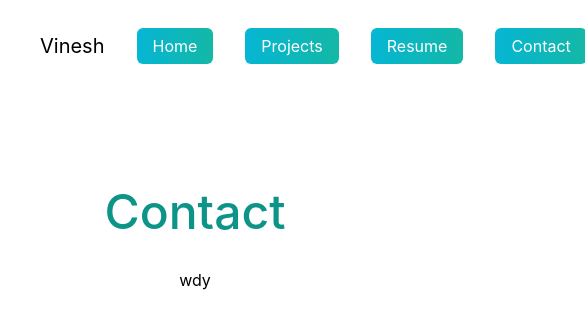
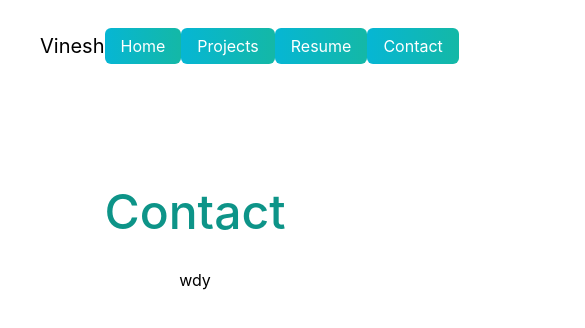
Before and after one commit to vintheruler1/vintheruler1.github.io, a Next.js app: page /contact in a window 390 px wide. Shown: the top 328 px of the page, 585 px wide, since content can reach past the window. Built offline with nearby package versions, Linux system fonts and the light colour scheme.

Commit message:
Fix mobile button

```diff
--- a/src/pages/contact.jsx
+++ b/src/pages/contact.jsx
@@ -23,21 +23,37 @@ export default function Home() {
           <nav className="py-8 mb-12 flex justify-between">
             <h1 className="text-xl dark:text-white">Vinesh</h1>
             <ul className="flex items-center">
-            <li>
-                <a className="bg-gradient-to-r from-cyan-500 to-teal-500 text-white px-4 py-2 rounded-md ml-8"
-                href="./#">Home</a>
+              <li>
+                <a
+                  className="bg-gradient-to-r from-cyan-500 to-teal-500 text-white px-4 py-2 rounded-md"
+                  href="./#"
+                >
+                  Home
+                </a>
               </li>
               <li>
-                <a className="bg-gradient-to-r from-cyan-500 to-teal-500 text-white px-4 py-2 rounded-md ml-8"
-                href="./projects">Projects</a>
+                <a
+                  className="bg-gradient-to-r from-cyan-500 to-teal-500 text-white px-4 py-2 rounded-md"
+                  href="./projects"
+                >
+                  Projects
+                </a>
               </li>
               <li>
-                <a className="bg-gradient-to-r from-cyan-500 to-teal-500 text-white px-4 py-2 rounded-md ml-8"
-                href="./resume">Resume</a>
+                <a
+                  className="bg-gradient-to-r from-cyan-500 to-teal-500 text-white px-4 py-2 rounded-md"
+                  href="./resume"
+                >
+                  Resume
+                </a>
               </li>
               <li>
-                <a className="bg-gradient-to-r from-cyan-500 to-teal-500 text-white px-4 py-2 rounded-md ml-8"
-                href="./contact">Contact</a>
+                <a
+                  className="bg-gradient-to-r from-cyan-500 to-teal-500 text-white px-4 py-2 rounded-md"
+                  href="./contact"
+                >
+                  Contact
+                </a>
               </li>
               <li>
                 {/* <BsLightbulb onClick={() => setdarkMode(!darkMode)} className="cursor-pointer text-2xl ml-8 dark:fill-white"/> */}
--- a/src/pages/projects.jsx
+++ b/src/pages/projects.jsx
@@ -23,21 +23,37 @@ export default function Home() {
           <nav className="py-8 mb-12 flex justify-between">
             <h1 className="text-xl dark:text-white">Vinesh</h1>
             <ul className="flex items-center">
-            <li>
-                <a className="bg-gradient-to-r from-cyan-500 to-teal-500 text-white px-4 py-2 rounded-md ml-8"
-                href="./#">Home</a>
+              <li>
+                <a
+                  className="bg-gradient-to-r from-cyan-500 to-teal-500 text-white px-4 py-2 rounded-md"
+                  href="./#"
+                >
+                  Home
+                </a>
               </li>
               <li>
-                <a className="bg-gradient-to-r from-cyan-500 to-teal-500 text-white px-4 py-2 rounded-md ml-8"
-                href="./projects">Projects</a>
+                <a
+                  className="bg-gradient-to-r from-cyan-500 to-teal-500 text-white px-4 py-2 rounded-md"
+                  href="./projects"
+                >
+                  Projects
+                </a>
               </li>
               <li>
-                <a className="bg-gradient-to-r from-cyan-500 to-teal-500 text-white px-4 py-2 rounded-md ml-8"
-                href="./resume">Resume</a>
+                <a
+                  className="bg-gradient-to-r from-cyan-500 to-teal-500 text-white px-4 py-2 rounded-md"
+                  href="./resume"
+                >
+                  Resume
+                </a>
               </li>
               <li>
-                <a className="bg-gradient-to-r from-cyan-500 to-teal-500 text-white px-4 py-2 rounded-md ml-8"
-                href="./contact">Contact</a>
+                <a
+                  className="bg-gradient-to-r from-cyan-500 to-teal-500 text-white px-4 py-2 rounded-md"
+                  href="./contact"
+                >
+                  Contact
+                </a>
               </li>
               <li>
                 {/* <BsLightbulb onClick={() => setdarkMode(!darkMode)} className="cursor-pointer text-2xl ml-8 dark:fill-white"/> */}
--- a/src/pages/resume.jsx
+++ b/src/pages/resume.jsx
@@ -24,20 +24,36 @@ export default function Home() {
             <h1 className="text-xl dark:text-white">Vinesh</h1>
             <ul className="flex items-center">
               <li>
-                <a className="bg-gradient-to-r from-cyan-500 to-teal-500 text-white px-4 py-2 rounded-md ml-8"
-                href="./#">Home</a>
+                <a
+                  className="bg-gradient-to-r from-cyan-500 to-teal-500 text-white px-4 py-2 rounded-md"
+                  href="./#"
+                >
+                  Home
+                </a>
               </li>
               <li>
-                <a className="bg-gradient-to-r from-cyan-500 to-teal-500 text-white px-4 py-2 rounded-md ml-8"
-                href="./projects">Projects</a>
+                <a
+                  className="bg-gradient-to-r from-cyan-500 to-teal-500 text-white px-4 py-2 rounded-md"
+                  href="./projects"
+                >
+                  Projects
+                </a>
               </li>
               <li>
-                <a className="bg-gradient-to-r from-cyan-500 to-teal-500 text-white px-4 py-2 rounded-md ml-8"
-                href="./resume">Resume</a>
+                <a
+                  className="bg-gradient-to-r from-cyan-500 to-teal-500 text-white px-4 py-2 rounded-md"
+                  href="./resume"
+                >
+                  Resume
+                </a>
               </li>
               <li>
-                <a className="bg-gradient-to-r from-cyan-500 to-teal-500 text-white px-4 py-2 rounded-md ml-8"
-                href="./contact">Contact</a>
+                <a
+                  className="bg-gradient-to-r from-cyan-500 to-teal-500 text-white px-4 py-2 rounded-md"
+                  href="./contact"
+                >
+                  Contact
+                </a>
               </li>
               <li>
                 {/* <BsLightbulb onClick={() => setdarkMode(!darkMode)} className="cursor-pointer text-2xl ml-8 dark:fill-white"/> */}
```
